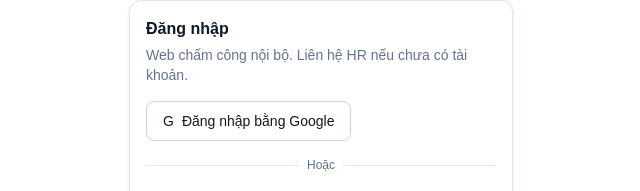
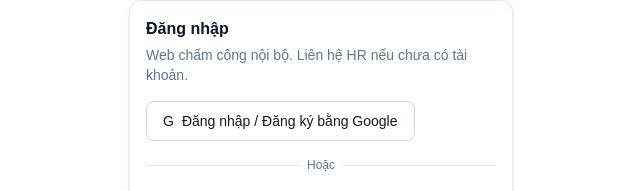
Before and after one commit to Hieuthuhai1/ai-face-attendance, a Next.js app: page /login in a window 1280 px wide. Shown: the part 108-299 px from the top of the page, without its empty margins (319-959 px from the left). Built offline with nearby package versions, Linux system fonts and the light colour scheme; no server answers.

Commit message:
feat(auth): clarify google sign-in/up button label

```diff
--- a/src/features/auth/login-form.tsx
+++ b/src/features/auth/login-form.tsx
@@ -48,8 +48,8 @@ export function LoginForm() {
         </p>
       ) : null}
       <div className="mt-4">
-        <Button variant="secondary" onClick={onGoogle} loading={oauthLoading} aria-label="Đăng nhập bằng Google">
-          <span aria-hidden="true">G</span> Đăng nhập bằng Google
+        <Button variant="secondary" onClick={onGoogle} loading={oauthLoading} aria-label="Đăng nhập hoặc đăng ký bằng Google">
+          <span aria-hidden="true">G</span> Đăng nhập / Đăng ký bằng Google
         </Button>
       </div>
       <div className="my-4 flex items-center gap-2 text-xs text-slate-500" aria-hidden="true">
```
